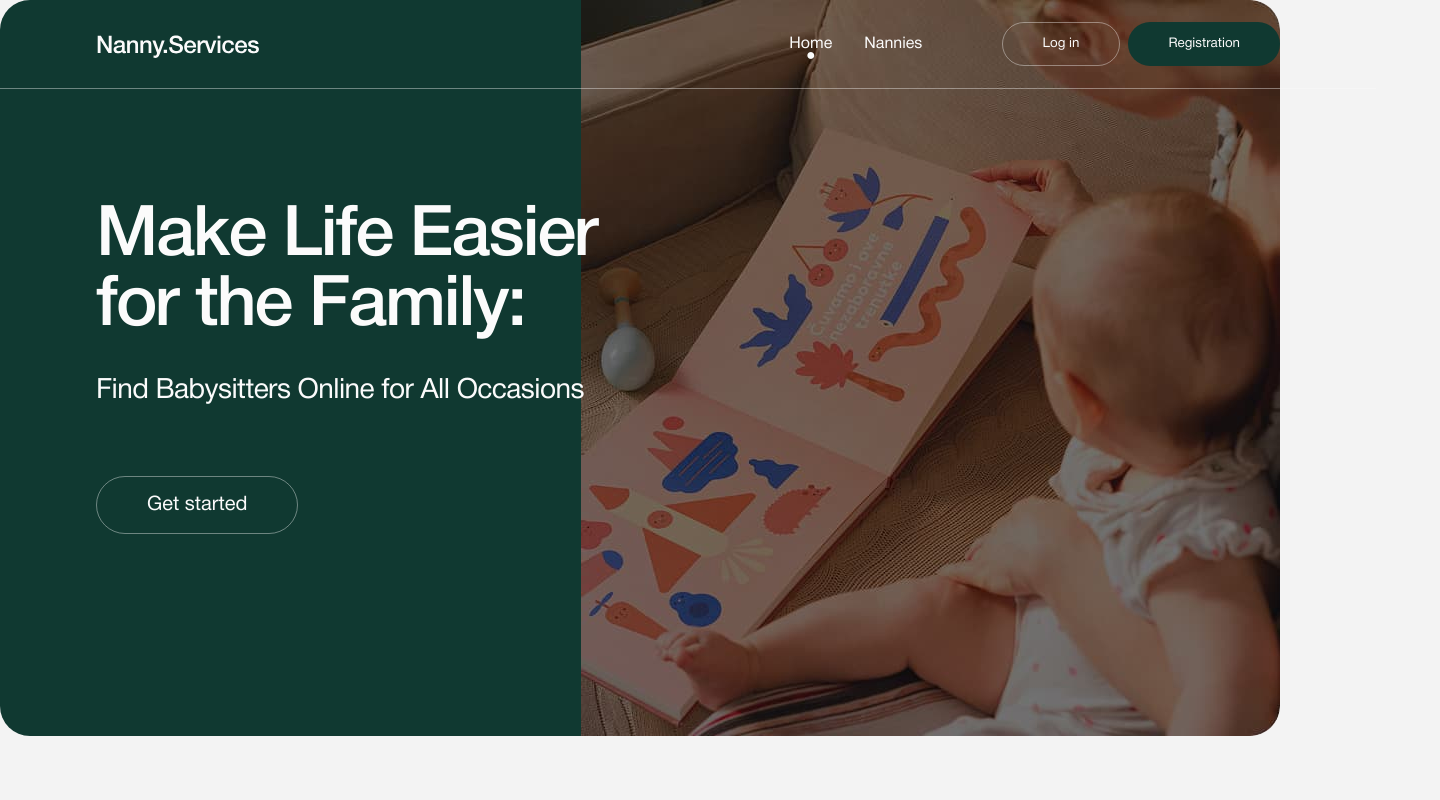
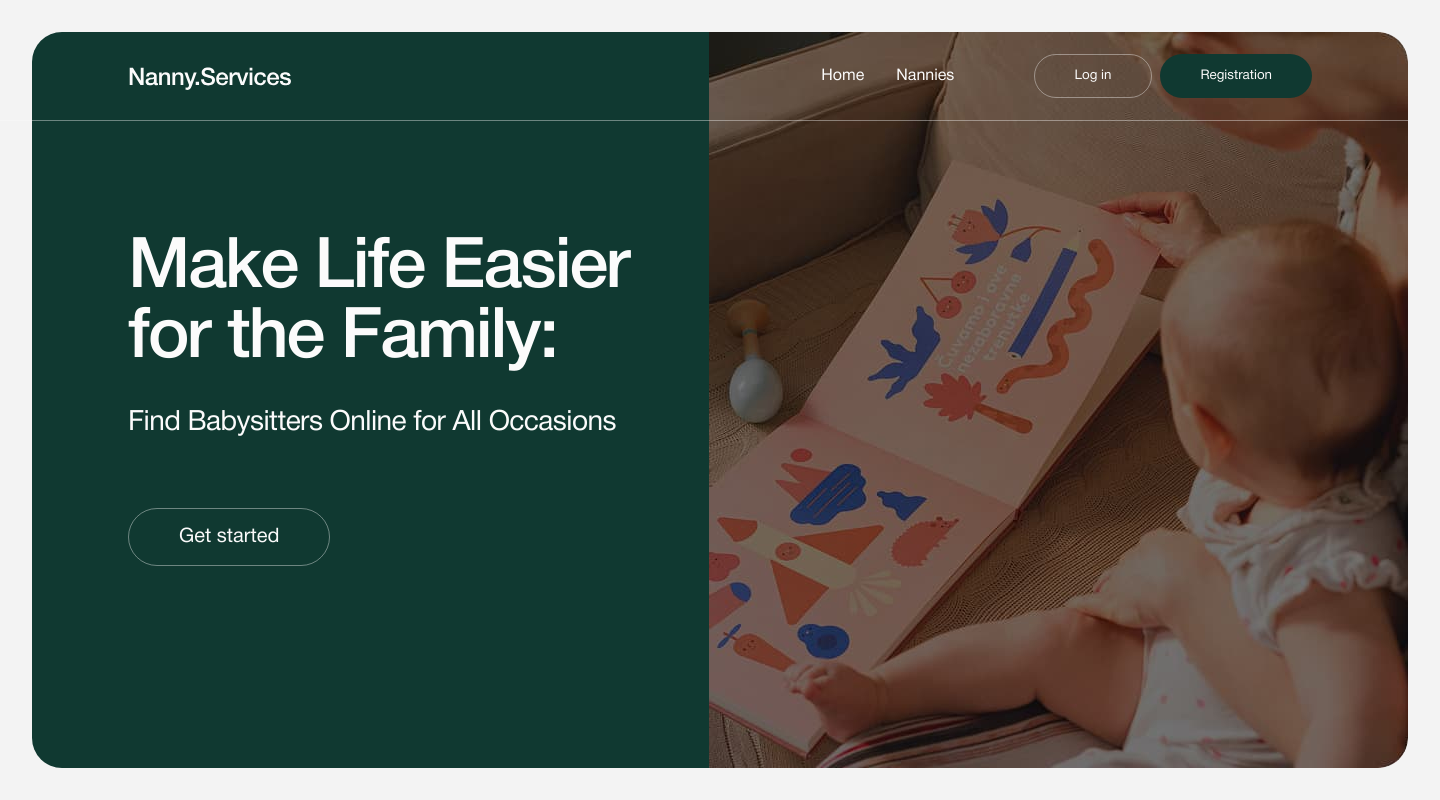
Before and after one commit to Yevheniia-narizhna/nanny-services, a React (Vite) app: page / in a window 1280 px wide. Shown: the whole page, 1440 px wide, since content can reach past the window. Built offline with nearby package versions, Linux system fonts and the light colour scheme.

Commit message:
css-home

```diff
--- a/src/components/Header/Header.jsx
+++ b/src/components/Header/Header.jsx
@@ -18,10 +18,7 @@ const Header = () => {
     <div className={s.headerCont}>
       <img className={s.iconLogo} src="/logo-nanny.svg" alt="Logo" />
       <div className={s.navigation}>
-        <NavLink
-          to="/"
-          className={({ isActive }) => (isActive ? s.active : s.inactive)}
-        >
+        <NavLink to="/" className={s.inactive}>
           Home
         </NavLink>
         <NavLink
--- a/src/components/Header/Header.module.css
+++ b/src/components/Header/Header.module.css
@@ -1,4 +1,6 @@
 .headerCont {
+  padding-top: 32px;
+  padding-left: 32px;
   height: 88px;
   width: 1376px;
   position: fixed;
--- a/src/pages/HomePage/HomePage.module.css
+++ b/src/pages/HomePage/HomePage.module.css
@@ -1,4 +1,6 @@
 .homeCont {
+  width: 1376px;
+  padding: 32px;
   display: flex;
   justify-content: center;
   align-items: center;
```
